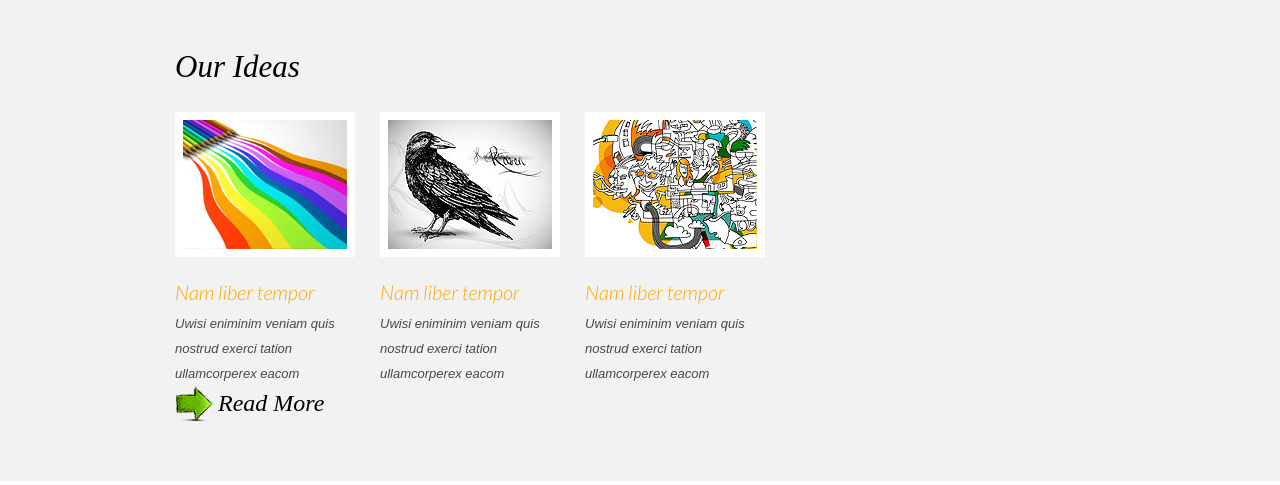
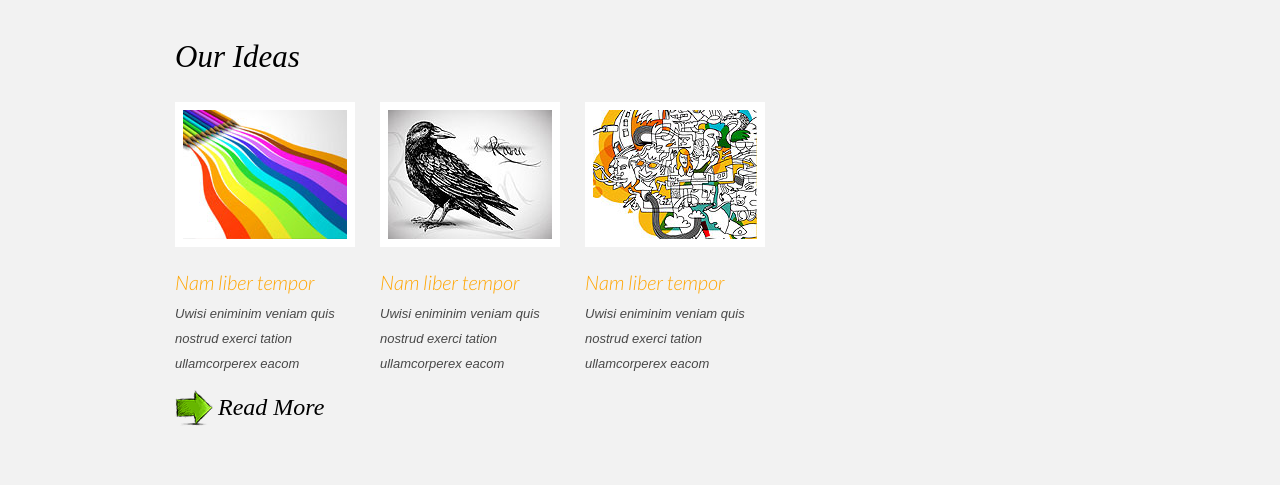
Before and after one commit to DouliDev/Start-up, a plain HTML site: page index.html in a window 1280 px wide. Shown: the part 1101-1586 px from the top of the page. Drawn offline with Linux system fonts and the light colour scheme; a web font is replaced by a local one.

Commit message:
fix margin top of Read more btn

```diff
--- a/css/app.css
+++ b/css/app.css
@@ -251,7 +251,7 @@ h2{
 
 }
 
-.top-1{
-	margin-top: 40px;
+.top-4{
+	margin-top: 14px;
 
 }
```
